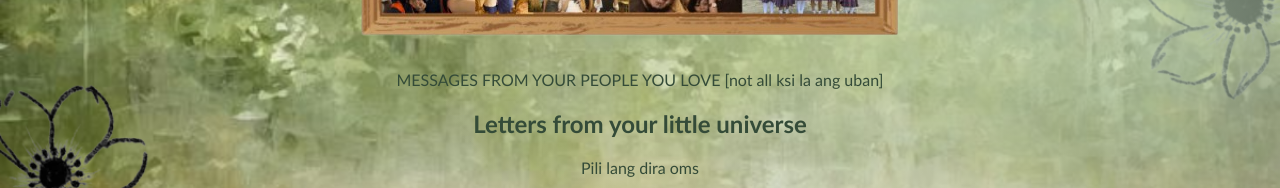
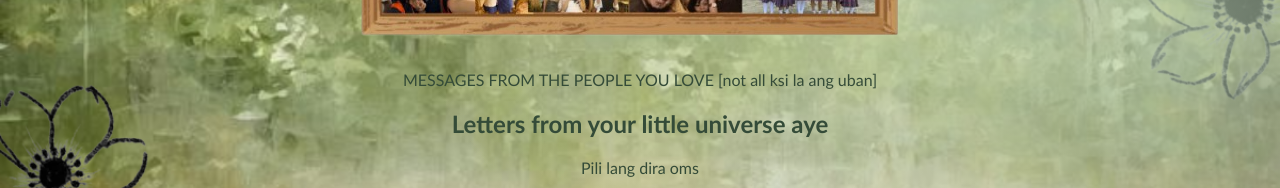
Before and after one commit to kyaracutie/for-hillary, a plain HTML site: page index.html in a window 1280 px wide. Both pictures are taken after a click on the button "Open your birthday letter". Shown: the part 583-771 px from the top of the page. Drawn offline with Linux system fonts and the light colour scheme.

Commit message:
Update index.html

```diff
--- a/index.html
+++ b/index.html
@@ -62,8 +62,8 @@
   <!-- TAROT LETTER COLLECTION -->
   <section class="tarot-section" id="letterCollection">
     <div class="section-heading">
-      <p class="section-kicker">MESSAGES FROM YOUR PEOPLE YOU LOVE [not all ksi la ang uban]</p>
-      <h2>Letters from your little universe</h2>
+      <p class="section-kicker">MESSAGES FROM THE PEOPLE YOU LOVE [not all ksi la ang uban]</p>
+      <h2>Letters from your little universe aye</h2>
       <p>Pili lang dira oms</p>
     </div>
 
```
